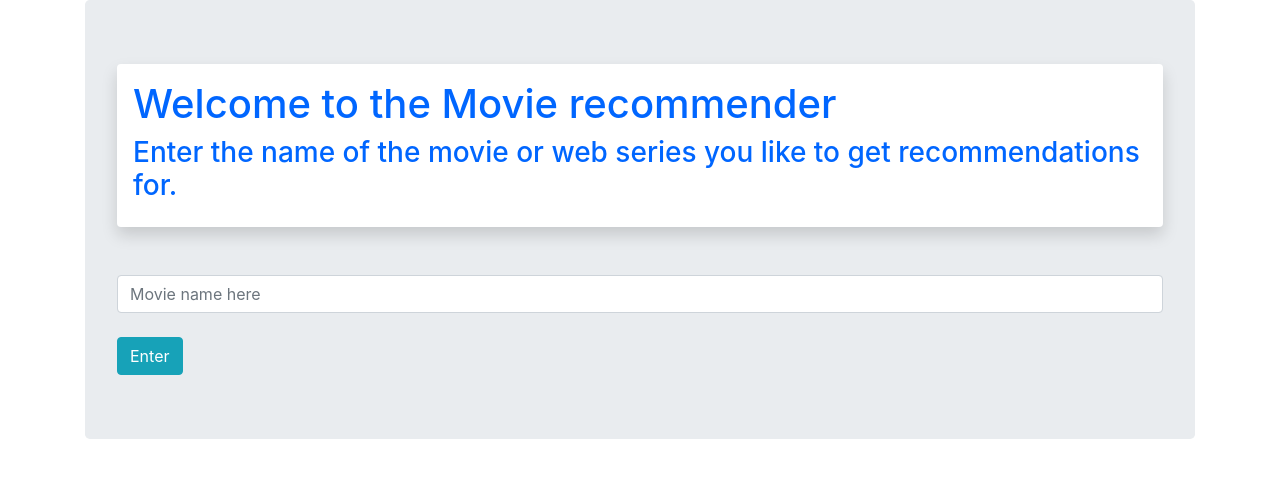
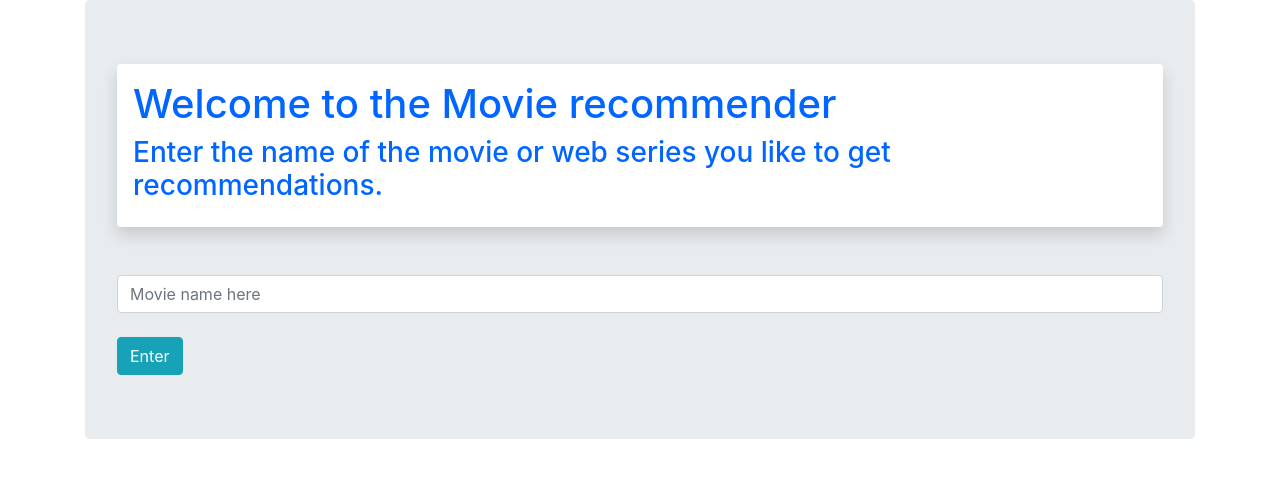
Before and after one commit to KanavB12/Movie-Recommendation, a Flask app: page / in a window 1280 px wide. Shown: the part 74-552 px from the top of the page. Run offline with Flask 2, Linux system fonts and the light colour scheme; some libraries are stand-ins or nearby versions.

Commit message:
Update home.html

```diff
--- a/templates/home.html
+++ b/templates/home.html
@@ -2,7 +2,7 @@
 {% block content %}
 <div class="shadow p-3 mb-5 bg-white rounded">
   <h1 style="color:rgb(0, 102, 255)">Welcome to the Movie recommender</h1>
-  <h3 style="color:rgb(0, 102, 255)">Enter the name of the movie or web series you like to get recommendations for.</h3>
+  <h3 style="color:rgb(0, 102, 255)">Enter the name of the movie or web series you like to get recommendations.</h3>
 </div>
 
   <form action="{{url_for('recommend')}}">
```
